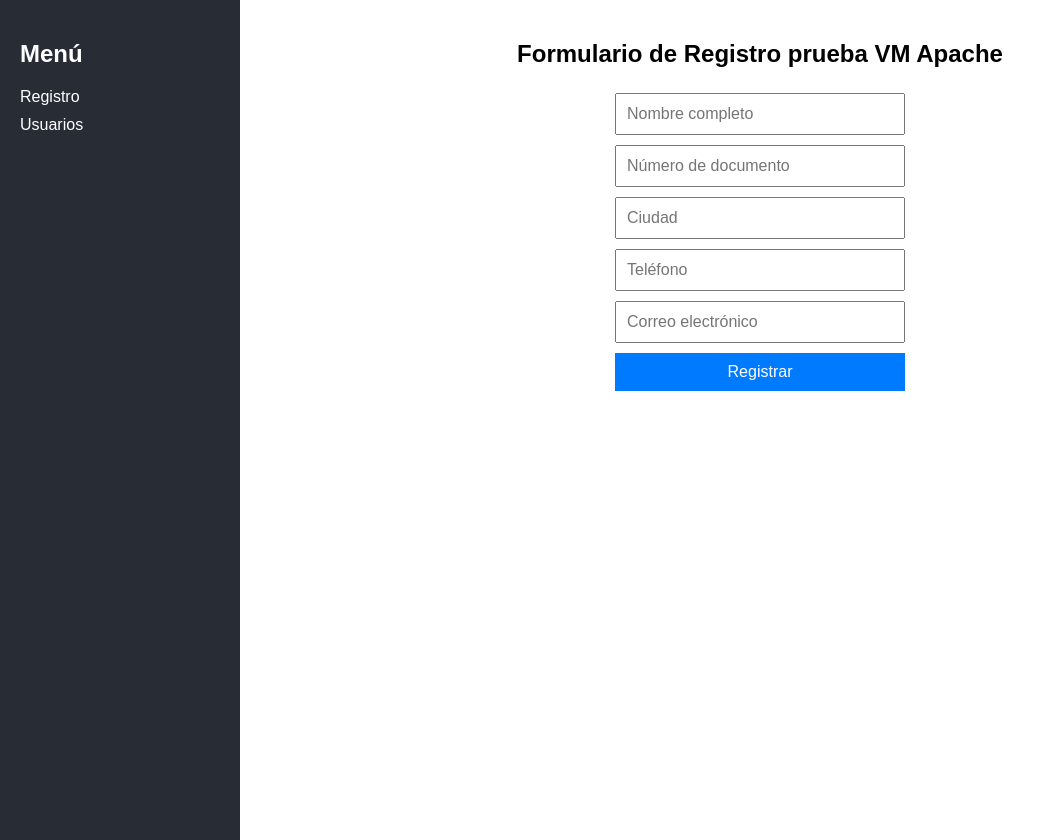
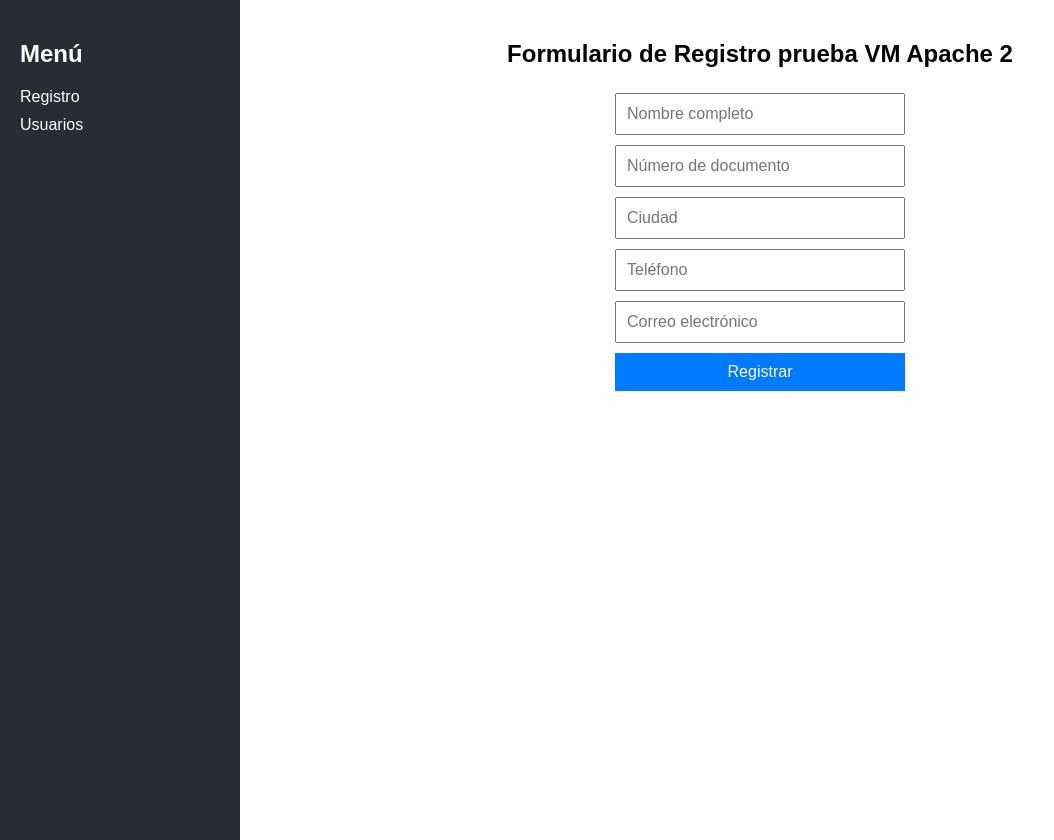
Before and after one commit to AndresGuevara18/AzurePruebaEstudio, a website built with webpack: page src/index.html in a window 1280 px wide. Shown: the whole page, without its empty margins (0-1054 px from the left). Built offline with nearby package versions, Linux system fonts and the light colour scheme.

Commit message:
prueba 2

```diff
--- a/src/index.html
+++ b/src/index.html
@@ -17,7 +17,7 @@
     </div>
 
     <div class="container">
-        <h2>Formulario de Registro prueba VM Apache</h2>
+        <h2>Formulario de Registro prueba VM Apache 2</h2>
         <form id="registroForm">
             <input type="text" id="nombre" placeholder="Nombre completo" required>
             <input type="text" id="documento" placeholder="Número de documento" required>
```
